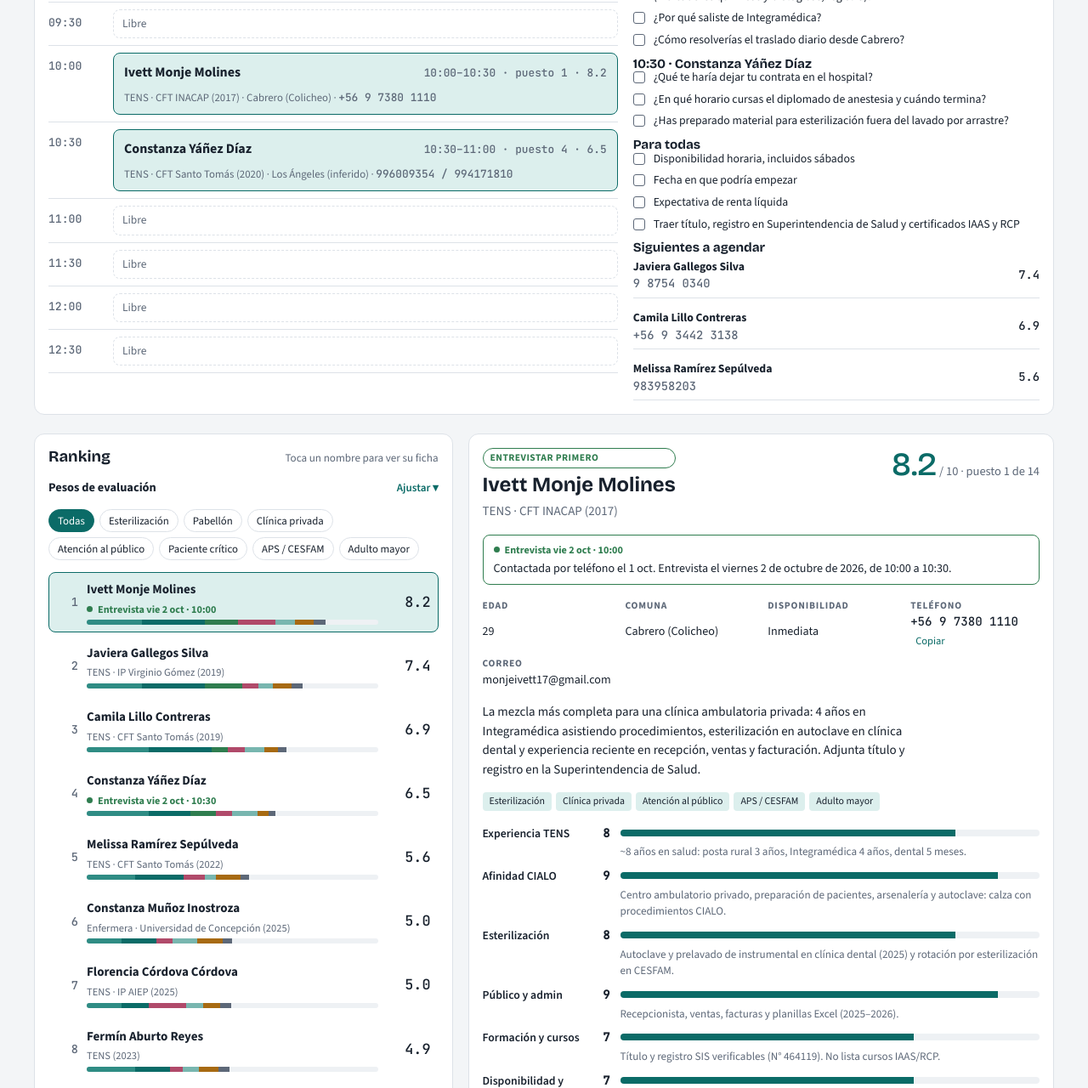
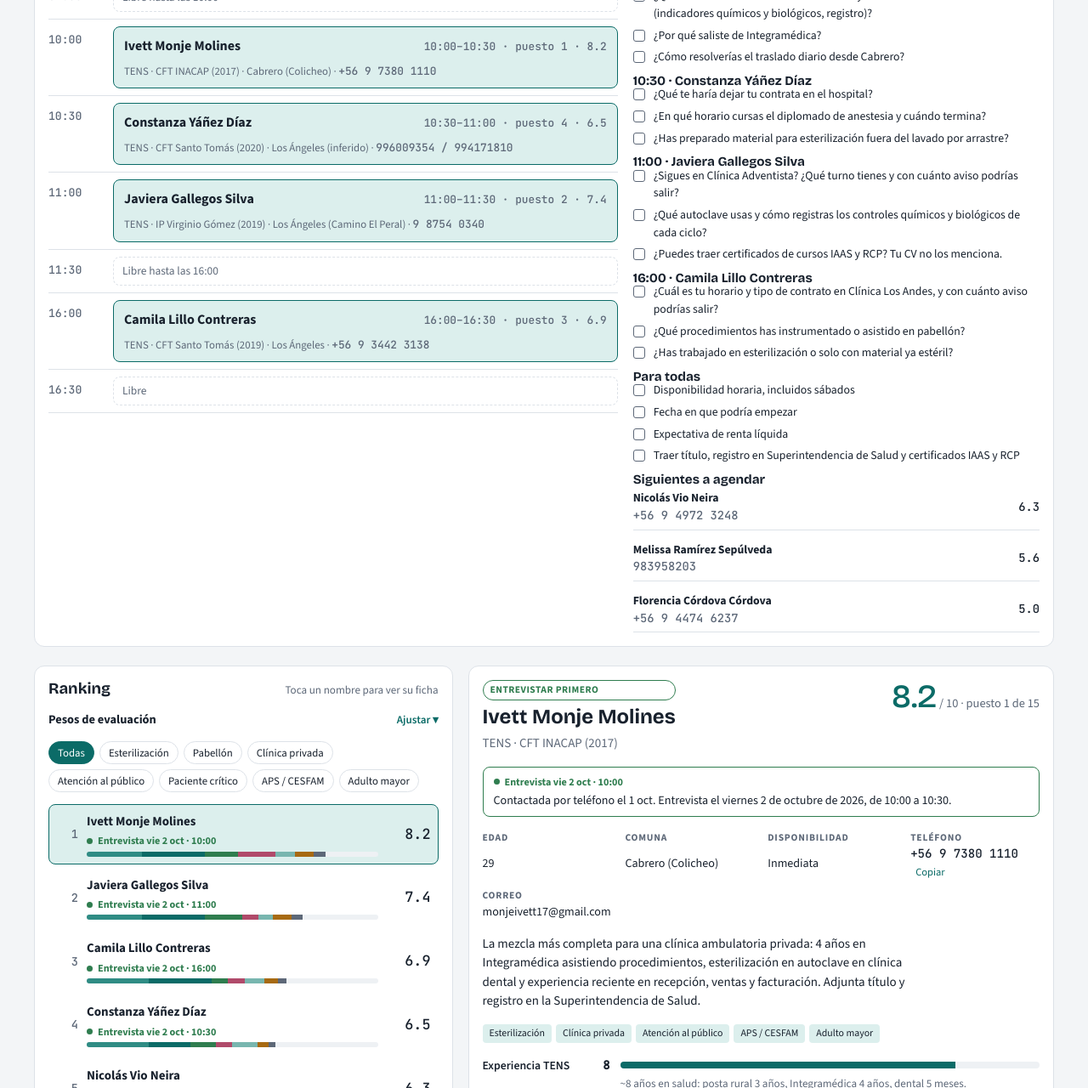
Before and after one commit to xaulosky/seleccion-tens-cialo, a plain HTML site: page index.html in a window 1280 px wide. Shown: the part 433-1713 px from the top of the page at 85% size. Drawn offline with nearby package versions, Linux system fonts and the light colour scheme.

Commit message:
Agrega Nicolás Vio y agenda completa del 2 oct
Co-Authored-By: Claude Opus 5.5 <noreply@anthropic.com>

```diff
--- a/index.html
+++ b/index.html
@@ -107,6 +107,13 @@ details.wbox[open] summary::after{content:"Cerrar ▴"}
 .status{display:inline-flex;align-items:center;gap:6px;font-size:.76rem;font-weight:700;color:var(--good)}
 .status::before{content:"";width:7px;height:7px;border-radius:50%;background:var(--good)}
 .statusbox{border:1px solid var(--good);border-radius:8px;padding:8px 12px;font-size:.88rem;display:grid;gap:2px}
+.status.pend{color:var(--warn)}
+.status.pend::before{background:transparent;border:1.5px solid var(--warn);width:5px;height:5px}
+.statusbox.pend{border-color:var(--warn);border-style:dashed}
+.appt.pend{background:transparent;border:1.5px dashed var(--warn)}
+.log{list-style:none;margin:4px 0 0;padding:0;display:grid;gap:3px;font-size:.82rem}
+.log li{display:grid;grid-template-columns:86px minmax(0,1fr);gap:8px}
+.log .when{font-family:var(--mono);font-size:.74rem;color:var(--muted);padding-top:2px}
 .verdict{display:inline-block;font-size:.72rem;font-weight:700;letter-spacing:.04em;text-transform:uppercase;padding:2px 8px;border-radius:999px;border:1px solid currentColor}
 .v-top{color:var(--good)} .v-mid{color:var(--warn)} .v-low{color:var(--muted)} .v-alt{color:var(--rose)}
 
@@ -157,12 +164,12 @@ tr.sel td:first-child{box-shadow:inset 3px 0 0 var(--accent)}
 <div class="wrap">
   <header>
     <div class="eyebrow">Clínica CIALO · Proceso de selección · 1 oct 2026</div>
-    <h1>Selección TENS · 14 postulantes</h1>
+    <h1>Selección TENS · 15 postulantes</h1>
     <p>Puntaje ponderado sobre 10, pensado para una clínica estética y quirúrgica ambulatoria: pabellón menor, esterilización (con peso propio), apoyo en procedimientos y trato con pacientes particulares. Mueve los pesos si el cargo pide otra cosa (por ejemplo, más recepción y ventas).</p>
   </header>
 
   <section class="kpis" aria-label="Resumen">
-    <div class="kpi"><b class="num">14</b><span>CV recibidos · 13 TENS y 1 enfermera</span></div>
+    <div class="kpi"><b class="num">15</b><span>CV recibidos · 14 TENS y 1 enfermera</span></div>
     <div class="kpi"><b class="num" id="k-pab">0</b><span>con pabellón o esterilización real</span></div>
     <div class="kpi"><b class="num" id="k-priv">0</b><span>con trabajo en clínica o centro privado</span></div>
     <div class="kpi"><b class="num" id="k-disp">0</b><span>declaran disponibilidad inmediata</span></div>
@@ -217,7 +224,7 @@ const C=[
  plus:["Experiencia directa en centro médico privado de alto flujo","Esterilización y preparación de sala","Maneja caja, facturas y Excel: sirve también en recepción"],
  ojo:["Desde feb 2025 no trabaja como TENS clínica pura","Traslado diario desde Cabrero","Preguntar por qué dejó Integramédica"]},
 
-{id:"camila",nombre:"Camila Lillo Contreras",titulo:"TENS · CFT Santo Tomás (2019)",edad:"28",comuna:"Los Ángeles",tel:"+56 9 3442 3138",mail:"Camilalillo6@gmail.com",disp:"No indica (trabaja actualmente)",inmediata:false,
+{id:"camila",nombre:"Camila Lillo Contreras",titulo:"TENS · CFT Santo Tomás (2019)",edad:"28",comuna:"Los Ángeles",tel:"+56 9 3442 3138",mail:"camilalilloc26@gmail.com (CV: Camilalillo6@gmail.com)",disp:"Trabaja de 07:30 a 15:00 en Clínica Los Andes; puede después de las 15:00",inmediata:false,
  verdict:["top","Entrevistar"],
  resumen:"Cinco años y medio continuos en pabellón y recuperación de anestesia de Clínica Los Andes. Es el perfil quirúrgico privado más estable del grupo y conoce el estándar de una clínica particular de Los Ángeles.",
  tags:["Pabellón","Clínica privada","Paciente crítico","Adulto mayor"],
@@ -249,6 +256,17 @@ const C=[
  cursos:["RCP con DEA (32 h)","Cuidados críticos COVID (20 h)","ESI categorización (30 h)","IAAS (60 h y 20 h)","RCP básica CAVRR (27 h)","Humanización y calidad del trato (24 h)","Seguridad de la atención (2026)","Seguridad de la información (2026)","Diplomado de anestesia (en curso)"],
  plus:["La mejor formación continua del grupo","Diplomado de anestesia útil para procedimientos con sedación"],
  ojo:["Difícil que deje una contrata pública","No indica edad ni disponibilidad","CV extenso y poco sintético"]},
+
+{id:"nicolas",nombre:"Nicolás Vio Neira",titulo:"TENS e Instrumentación Quirúrgica · IP AIEP (2025)",edad:"—",comuna:"Los Ángeles",tel:"+56 9 4972 3248",mail:"Nicolas.vio2002@gmail.com",disp:"No indica",inmediata:false,
+ verdict:["mid","Entrevistar: esterilización"],
+ resumen:"Recién titulado en TENS con mención en instrumentación quirúrgica. Hizo su práctica en la Central de Esterilización y en Recuperación Postquirúrgica de Clínica Los Andes, y maneja autoclave, controles químicos y biológicos y trazabilidad por lote. No tiene experiencia pagada como TENS.",
+ tags:["Esterilización","Clínica privada","APS / CESFAM","Adulto mayor"],
+ s:{est:8,exp:4,afin:8,pub:4,form:8,disp:7,cv:6},
+ why:{est:"Práctica en Central de Esterilización: autoclave, controles fisicoquímicos y biológicos, trazabilidad por lote.",exp:"Todo como practicante (2023–2025). Antes, 2 años en mantención de equipos contra incendios.",afin:"Instrumentación quirúrgica, esterilización y recuperación postquirúrgica en clínica privada local.",pub:"Atención de usuarios en CESFAM. Inglés nivel C2.",form:"Título con mención en instrumentación, IAAS 90 h y RCP avanzado 120 h.",disp:"Vive en Los Ángeles; no indica cuándo podría empezar.",cv:"Bien estructurado, pero con cifras poco creíbles para una práctica."},
+ exp:[["mar–nov 2025","Practicante, Recuperación Postquirúrgica","Clínica Los Andes"],["nov 2024–mar 2025","Practicante, Central de Esterilización","Clínica Los Andes"],["ago–sep 2024","Practicante APS, vacunatorio","CESFAM Pallihue Sur"],["jun–ago 2023","Practicante, cuidados geriátricos","Residencia de adultos mayores"],["2021–2023","Técnico en operaciones (no clínico)","Equipos Contra Incendios Cerrillos SpA"]],
+ cursos:["Título TENS e Instrumentación Quirúrgica (AIEP, 2025)","IAAS 90 h","RCP avanzado 120 h","Inglés C2"],
+ plus:["Conoce el proceso completo de esterilización, incluido el control biológico","Mención en instrumentación quirúrgica: útil para procedimientos y cirugía menor","Disciplina de registro y trazabilidad por su trabajo anterior"],
+ ojo:["Toda su experiencia clínica es de práctica","Cifras del CV poco creíbles para un practicante (5.000 lotes, \"reduje 67% el riesgo\"): pedir que las explique","Su única referencia es de un trabajo no clínico: pedir una de Clínica Los Andes","Confirmar disponibilidad"]},
 
 {id:"melissa",nombre:"Melissa Ramírez Sepúlveda",titulo:"TENS · CFT Santo Tomás (2022)",edad:"38",comuna:"Los Ángeles",tel:"983958203",mail:"ramirezsepulvedamelissa@gmail.com",disp:"Desde 15 ago 2026 (ya disponible)",inmediata:true,
  verdict:["mid","Considerar"],
@@ -361,8 +379,14 @@ const C=[
  ojo:["No entrega correo ni año de titulación","Experiencia muy limitada"]}
 ];
 
-const DIA={fecha:"Viernes 2 de octubre de 2026",corto:"vie 2 oct",desde:9*60,hasta:13*60,paso:30};
+const DIA={lugar:"Clínica CIALO · Bulnes 220, oficina 509",fecha:"Viernes 2 de octubre de 2026",corto:"vie 2 oct",desde:9*60,hasta:17*60,paso:30};
 const AGENDA=[
+ {id:"javiera",hora:"11:00",dur:30,nota:"Confirmó asistencia por correo el 1 oct.",
+  historial:[["1 oct 16:04","Envía su CV por correo."],["1 oct 18:06","CIALO la invita a entrevista presencial mañana a las 11:00."],["1 oct 19:59","Confirma asistencia."]],
+  preguntas:["¿Sigues en Clínica Adventista? ¿Qué turno tienes y con cuánto aviso podrías salir?","¿Qué autoclave usas y cómo registras los controles químicos y biológicos de cada ciclo?","¿Puedes traer certificados de cursos IAAS y RCP? Tu CV no los menciona."]},
+ {id:"camila",hora:"16:00",dur:30,nota:"Confirmó asistencia por correo el 1 oct.",
+  historial:[["1 oct 15:45","Envía su CV por correo (camilalilloc26@gmail.com)."],["1 oct 18:02","CIALO la invita a entrevista presencial."],["1 oct 18:05","Responde que trabaja en pabellón de Clínica Los Andes de 07:30 a 15:00."],["1 oct 18:55","CIALO propone las 16:00."],["1 oct 19:50","Confirma: \"nos vemos\"."]],
+  preguntas:["¿Cuál es tu horario y tipo de contrato en Clínica Los Andes, y con cuánto aviso podrías salir?","¿Qué procedimientos has instrumentado o asistido en pabellón?","¿Has trabajado en esterilización o solo con material ya estéril?"]},
  {id:"ivett",hora:"10:00",dur:30,nota:"Contactada por teléfono el 1 oct.",
   preguntas:["¿Qué autoclave usaste en la clínica dental y cómo controlabas cada ciclo (indicadores químicos y biológicos, registro)?","¿Por qué saliste de Integramédica?","¿Cómo resolverías el traslado diario desde Cabrero?"]},
  {id:"yanez",hora:"10:30",dur:30,nota:"Agendada el 1 oct.",
@@ -370,9 +394,13 @@ const AGENDA=[
 ];
 const COMUNES=["Disponibilidad horaria, incluidos sábados","Fecha en que podría empezar","Expectativa de renta líquida","Traer título, registro en Superintendencia de Salud y certificados IAAS y RCP"];
 const hm=m=>String(Math.floor(m/60)).padStart(2,"0")+":"+String(m%60).padStart(2,"0");
+const pill=e=>`<span class="status${e.pend?" pend":""}">${esc(e.corto)}</span>`;
+const logHtml=h=>h&&h.length?`<ul class="log">${h.map(x=>`<li><span class="when">${esc(x[0])}</span><span>${esc(x[1])}</span></li>`).join("")}</ul>`:"";
 const toMin=h=>{const [a,b]=h.split(":").map(Number);return a*60+b;};
 AGENDA.forEach(a=>{const c=C.find(x=>x.id===a.id); if(!c) return; const fin=hm(toMin(a.hora)+a.dur);
-  c.estado={corto:`Entrevista ${DIA.corto} · ${a.hora}`,largo:`${a.nota} Entrevista el ${DIA.fecha.toLowerCase()}, de ${a.hora} a ${fin}.`};});
+  c.estado=a.pendiente
+    ?{pend:true,corto:`Por confirmar · ${DIA.corto} ${a.hora}`,largo:`${a.nota} Horario reservado el ${DIA.fecha.toLowerCase()}, de ${a.hora} a ${fin}. No citar a otra persona en ese bloque.`,historial:a.historial}
+    :{corto:`Entrevista ${DIA.corto} · ${a.hora}`,largo:`${a.nota} Entrevista el ${DIA.fecha.toLowerCase()}, de ${a.hora} a ${fin}.`,historial:a.historial};});
 
 let W={}; DIMS.forEach(d=>W[d.k]=d.w);
 let sel="ivett", filter=null;
@@ -409,7 +437,7 @@ function render(){
   document.getElementById("rank").innerHTML=list.map(({c,t})=>{
     const pos=r.findIndex(x=>x.c.id===c.id)+1;
     const segs=DIMS.map(d=>`<i style="width:${(c.s[d.k]*W[d.k]/sw)*10}%;background:${d.c}" title="${d.n}: ${c.s[d.k]}"></i>`).join("");
-    return `<li><button class="row${c.id===sel?" sel":""}" type="button" data-id="${c.id}"><span class="pos">${pos}</span><span class="who"><span class="n">${esc(c.nombre)}</span>${c.estado?`<span class="status">${esc(c.estado.corto)}</span>`:`<span class="t">${esc(c.titulo)}</span>`}<span class="stack">${segs}</span></span><span class="score">${t.toFixed(1)}</span></button></li>`;
+    return `<li><button class="row${c.id===sel?" sel":""}" type="button" data-id="${c.id}"><span class="pos">${pos}</span><span class="who"><span class="n">${esc(c.nombre)}</span>${c.estado?pill(c.estado):`<span class="t">${esc(c.titulo)}</span>`}<span class="stack">${segs}</span></span><span class="score">${t.toFixed(1)}</span></button></li>`;
   }).join("")||`<li class="muted" style="padding:8px">Nadie tiene esa experiencia.</li>`;
   document.querySelectorAll(".row").forEach(b=>b.onclick=()=>{sel=b.dataset.id;render();});
   file(r); matrix(r); agenda(r);
@@ -425,7 +453,7 @@ function file(r){
     </div>
     <div class="big num">${t.toFixed(1)}<small> / 10 · puesto ${pos} de ${C.length}</small></div>
   </div>
-  ${c.estado?`<div class="statusbox"><span class="status">${esc(c.estado.corto)}</span><span>${esc(c.estado.largo)}</span></div>`:""}
+  ${c.estado?`<div class="statusbox${c.estado.pend?" pend":""}">${pill(c.estado)}<span>${esc(c.estado.largo)}</span>${logHtml(c.estado.historial)}</div>`:""}
   <dl class="facts" style="margin:0">
     <div><dt>Edad</dt><dd>${esc(c.edad)}</dd></div>
     <div><dt>Comuna</dt><dd>${esc(c.comuna)}</dd></div>
@@ -449,28 +477,32 @@ function file(r){
 function matrix(r){
   const t=document.getElementById("matrix");
   t.innerHTML=`<thead><tr><th>Postulante</th>${DIMS.map(d=>`<th>${d.n}<br><span class="num" style="text-transform:none">${W[d.k]}%</span></th>`).join("")}<th>Total</th><th>Veredicto</th></tr></thead><tbody>`+
-  r.map(({c,t})=>`<tr class="clk${c.id===sel?" sel":""}" data-id="${c.id}"><td><b>${esc(c.nombre)}</b></td>${DIMS.map(d=>{const v=c.s[d.k];return `<td class="cell" style="background:${heat(v)};color:${v>=9?"var(--h-ink-dark)":"var(--ink)"}">${v}</td>`}).join("")}<td class="cell"><b>${t.toFixed(1)}</b></td><td><span class="verdict v-${c.verdict[0]}">${esc(c.verdict[1])}</span>${c.estado?`<br><span class="status">${esc(c.estado.corto)}</span>`:""}</td></tr>`).join("")+"</tbody>";
+  r.map(({c,t})=>`<tr class="clk${c.id===sel?" sel":""}" data-id="${c.id}"><td><b>${esc(c.nombre)}</b></td>${DIMS.map(d=>{const v=c.s[d.k];return `<td class="cell" style="background:${heat(v)};color:${v>=9?"var(--h-ink-dark)":"var(--ink)"}">${v}</td>`}).join("")}<td class="cell"><b>${t.toFixed(1)}</b></td><td><span class="verdict v-${c.verdict[0]}">${esc(c.verdict[1])}</span>${c.estado?`<br>${pill(c.estado)}`:""}</td></tr>`).join("")+"</tbody>";
   t.querySelectorAll("tr.clk").forEach(tr=>tr.onclick=()=>{sel=tr.dataset.id;render();document.getElementById("file").scrollIntoView({behavior:"smooth",block:"start"});});
 }
 function agenda(r){
   const el=document.getElementById("agenda");
   const ags=AGENDA.slice().sort((a,b)=>toMin(a.hora)-toMin(b.hora));
   const pos=id=>r.findIndex(x=>x.c.id===id)+1;
-  let rows="";
+  let rows="", freeFrom=null;
+  const flush=end=>{ if(freeFrom===null) return;
+    rows+=`<li class="slot"><span class="hr">${hm(freeFrom)}</span><span class="free">${end-freeFrom>DIA.paso?`Libre hasta las ${hm(end)}`:"Libre"}</span></li>`; freeFrom=null; };
   for(let m=DIA.desde;m<DIA.hasta;m+=DIA.paso){
     const a=ags.find(x=>toMin(x.hora)===m);
     const busy=ags.some(x=>m>toMin(x.hora)&&m<toMin(x.hora)+x.dur);
     if(busy) continue;
-    if(a){const c=C.find(x=>x.id===a.id);
-      rows+=`<li class="slot"><span class="hr">${a.hora}</span><button class="appt" type="button" data-id="${c.id}"><span class="top"><span class="nm">${esc(c.nombre)}</span><span class="num meta">${a.hora}–${hm(toMin(a.hora)+a.dur)} · puesto ${pos(c.id)} · ${total(c).toFixed(1)}</span></span><span class="meta">${esc(c.titulo)} · ${esc(c.comuna)} · <span class="num">${esc(c.tel)}</span></span></button></li>`;
-    } else rows+=`<li class="slot"><span class="hr">${hm(m)}</span><span class="free">Libre</span></li>`;
+    if(a){ flush(m); const c=C.find(x=>x.id===a.id);
+      rows+=`<li class="slot"><span class="hr">${a.hora}</span><button class="appt${a.pendiente?" pend":""}" type="button" data-id="${c.id}"><span class="top"><span class="nm">${esc(c.nombre)}</span><span class="num meta">${a.hora}–${hm(toMin(a.hora)+a.dur)} · puesto ${pos(c.id)} · ${total(c).toFixed(1)}</span></span>${a.pendiente?pill(c.estado):""}<span class="meta">${esc(c.titulo)} · ${esc(c.comuna)} · <span class="num">${esc(c.tel)}</span></span>${a.pendiente?`<span class="meta">${esc(a.historial[a.historial.length-1][1])}</span>`:""}</button></li>`;
+    } else if(freeFrom===null) freeFrom=m;
   }
+  flush(DIA.hasta);
+  const nConf=AGENDA.filter(a=>!a.pendiente).length, nPend=AGENDA.length-nConf;
   const ag=new Set(AGENDA.map(a=>a.id));
   const next=r.filter(x=>!ag.has(x.c.id)&&x.c.verdict[0]!=="alt").slice(0,3);
   const guion=ags.map(a=>{const c=C.find(x=>x.id===a.id);
-    return `<div><h3>${a.hora} · ${esc(c.nombre)}</h3><ul class="checks">${a.preguntas.map(q=>`<li>${esc(q)}</li>`).join("")}</ul></div>`;}).join("");
+    return `<div><h3>${a.hora} · ${esc(c.nombre)}${a.pendiente?" (por confirmar)":""}</h3><ul class="checks">${a.preguntas.map(q=>`<li>${esc(q)}</li>`).join("")}</ul></div>`;}).join("");
   el.innerHTML=`
-  <div class="dayhead"><div><div class="eyebrow">Agenda de entrevistas</div><h2>${DIA.fecha}</h2></div><span class="muted" style="font-size:.84rem">${AGENDA.length} entrevistas · bloques de ${DIA.paso} min</span></div>
+  <div class="dayhead"><div><div class="eyebrow">Agenda de entrevistas</div><h2>${DIA.fecha}</h2><div class="muted" style="font-size:.84rem">${esc(DIA.lugar)}</div></div><span class="muted" style="font-size:.84rem">${nConf} confirmadas${nPend?` · ${nPend} por confirmar`:""} · bloques de ${DIA.paso} min</span></div>
   <div class="agenda-grid">
     <ol class="slots">${rows}</ol>
     <div class="guion">
```
